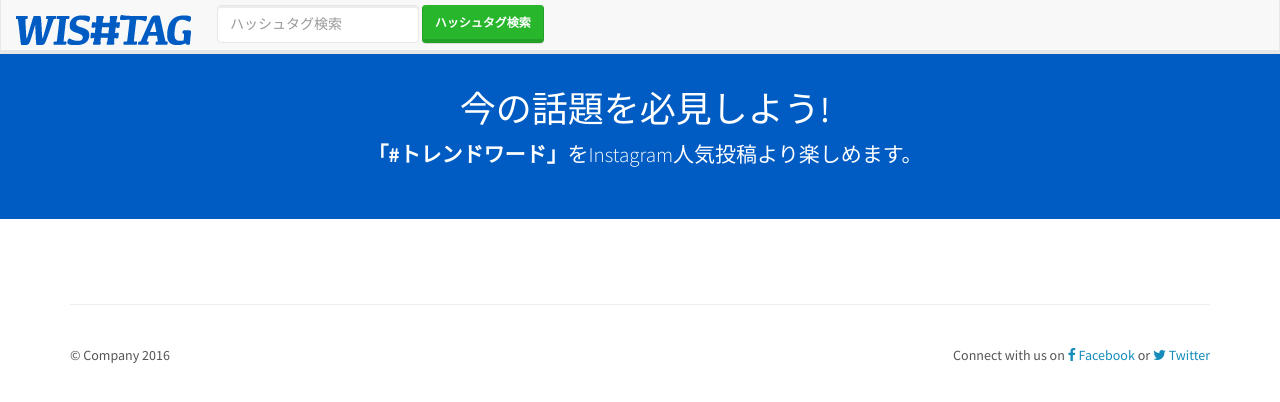
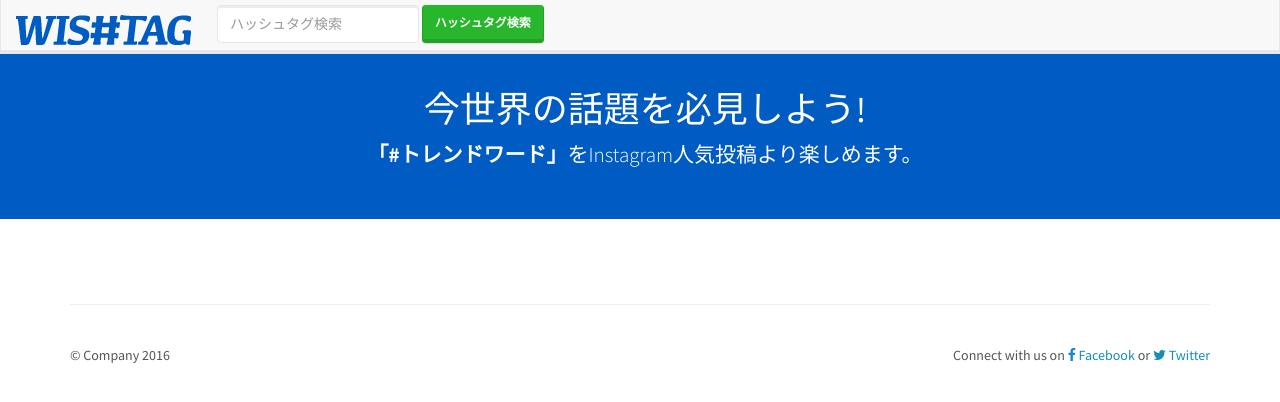
Before and after one commit to instag/instag, a Django app: template src/templates/home.html in a window 1280 px wide. Shown: the top 402 px of the page. Run offline with Django 3.2, Linux system fonts and the light colour scheme; the template is opened without the code that fills it, so the values that code supplies are empty; parts of the project's set-up code (start-up, migrations or seed data) failed here and were passed over; some libraries are stand-ins or nearby versions.

Commit message:
文言修正

```diff
--- a/src/templates/_brandname.html
+++ b/src/templates/_brandname.html
@@ -1 +1 @@
-今の話題を必見しよう!
+今世界の話題を必見しよう!
```
